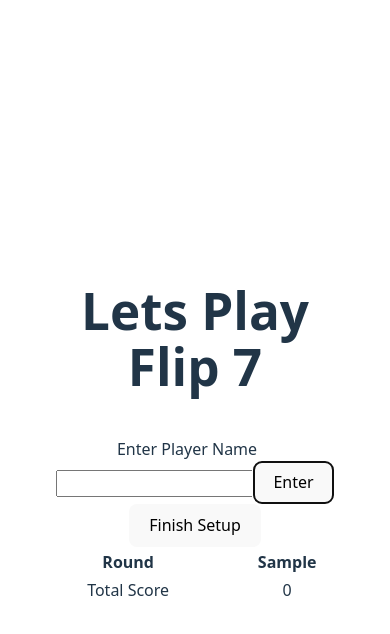
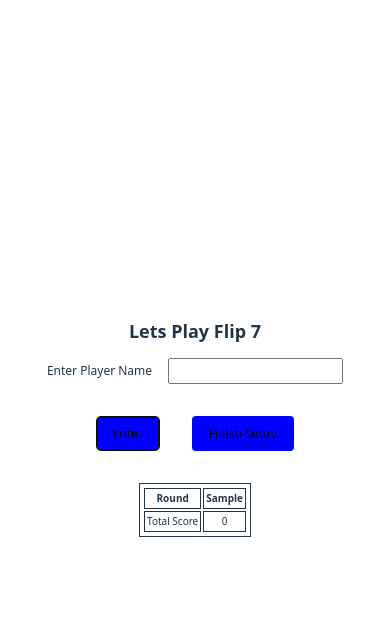
Before and after one commit to Jpatrick6420/flipseven, a React (Vite) app: page / in a window 390 px wide. Both pictures are taken after typing "Sample" into the empty fields and a click on the button "Enter". Shown: the top 634 px of the page. Built offline with nearby package versions, Linux system fonts and the light colour scheme.

Commit message:
added media query stying

```diff
--- a/src/App.css
+++ b/src/App.css
@@ -16,6 +16,27 @@
 }
 .logo.react:hover {
   filter: drop-shadow(0 0 2em #61dafbaa);
+}
+.table_wrapper {
+  overflow-x: auto;
+}
+button {
+  background-color: blue;
+  padding: 8px 16px;
+  border-radius: 4px;
+  margin: 2rem 1rem;
+}
+table {
+  max-width: max-content;
+}
+table,
+td,
+th {
+  border: 1px solid;
+  padding: 2px;
+}
+.name_section {
+  white-space: nowrap;
 }
 
 @keyframes logo-spin {
@@ -45,6 +66,7 @@ ul {
 }
 table {
   width: 20rem;
+  font-size: 10px;
 }
 label {
   margin-right: 1rem;
@@ -61,3 +83,16 @@ input {
 table {
   margin: 0 auto;
 }
+@media (min-width: 300px) and (max-width: 390px) {
+  label,
+  input,
+  button {
+    font-size: 12px;
+  }
+  h1 {
+    font-size: 18px;
+  }
+  table {
+    width: 100%;
+  }
+}
--- a/src/App.jsx
+++ b/src/App.jsx
@@ -3,6 +3,7 @@ import "./App.css";
 import AddPlayer from "./components/AddPlayer";
 import PlayGame from "./components/PlayGame";
 import GameOver from "./components/GameOver";
+import Table from "./components/Table";
 
 function App() {
   const [players, setPlayers] = useState([]);
@@ -44,54 +45,7 @@ function App() {
         />
       )}
 
-      <table className="table">
-        <thead>
-          <tr>
-            <th>Round</th>
-            {players.length > 0 &&
-              players.map((player, i) => {
-                return <th key={i + player.name}>{player.name}</th>;
-              })}
-          </tr>
-        </thead>
-        <tbody>
-          {Array.from(
-            {
-              length: Math.max(
-                0,
-                ...players.map((p) => p.prevScores?.length ?? 0)
-              ),
-            },
-            (_, roundIdx) => (
-              <tr key={roundIdx}>
-                <td>{roundIdx + 1}</td>
-                {players.map((p) => (
-                  <td key={p.name}>{p.prevScores?.[roundIdx] ?? ""}</td>
-                ))}
-              </tr>
-            )
-          )}
-          {/* {players.length > 0 &&
-            players[0].prevScores.map((_, roundInd) => (
-              <tr key={roundInd}>
-                {players.map((player) => (
-                  <td key={player.name}>
-                    {player.prevScores[roundInd]?.score ?? ""}
-                  </td>
-                ))}
-              </tr>
-            ))} */}
-        </tbody>
-        <tfoot>
-          <tr>
-            <td>Total Score</td>
-            {players.length > 0 &&
-              players.map((cur, i) => {
-                return <td key={i}>{cur.score}</td>;
-              })}
-          </tr>
-        </tfoot>
-      </table>
+      <Table data={players} />
     </section>
   );
 }
--- a/src/components/AddPlayer.jsx
+++ b/src/components/AddPlayer.jsx
@@ -32,9 +32,10 @@ function AddPlayer({ handle, handlePhaseChange }) {
           value={playerName}
           onChange={(e) => handleNameChange(e)}
         />
-
-        <button onClick={(e) => handleSubmitName(e)}>Enter</button>
-        <button onClick={handleSetupFinished}>Finish Setup</button>
+        <div>
+          <button onClick={(e) => handleSubmitName(e)}>Enter</button>
+          <button onClick={handleSetupFinished}>Finish Setup</button>
+        </div>
       </form>
     </>
   );
--- a/src/components/GameOver.jsx
+++ b/src/components/GameOver.jsx
@@ -6,7 +6,9 @@ function GameOver({
   setTopPlayer,
 }) {
   const handleNewGame = () => {
-    setPlayers((prev) => prev.map((item) => ({ ...item, score: 0 })));
+    setPlayers((prev) =>
+      prev.map((item) => ({ ...item, score: 0, prevScores: [] }))
+    );
     setGamePhase("play");
     setWinners([]);
     setTopPlayer({});
--- a/src/components/PlayGame.jsx
+++ b/src/components/PlayGame.jsx
@@ -53,7 +53,8 @@ function PlayGame({ players, setPlayers, setWinners }) {
   return (
     <>
       {
-        <form className="name_section" onSubmit={(e) => handleScoreSubmit(e)}>
+        <form className="round_section" onSubmit={(e) => handleScoreSubmit(e)}>
+          <div>
             <label>What did {tempScore[index]?.name} score this round?</label>
             <input
               type="number"
@@ -61,8 +62,12 @@ function PlayGame({ players, setPlayers, setWinners }) {
               onChange={(e) => handleScoreChange(e)}
               autoFocus
             />
+          </div>
+
+          <div>
             <button onClick={(e) => handleScoreSubmit(e)}>Submit</button>
             <button onClick={handleEndRound}>End Round</button>
+          </div>
         </form>
       }
       <table>
--- /dev/null
+++ b/src/components/Table.jsx
@@ -0,0 +1,46 @@
+function Table({ data }) {
+  return (
+    <div className="table_wrapper">
+      <table className="table">
+        <thead>
+          <tr>
+            <th>Round</th>
+            {data.length > 0 &&
+              data.map((player, i) => {
+                return <th key={i + player.name}>{player.name}</th>;
+              })}
+          </tr>
+        </thead>
+        <tbody>
+          {Array.from(
+            {
+              length: Math.max(
+                0,
+                ...data.map((p) => p.prevScores?.length ?? 0)
+              ),
+            },
+            (_, roundIdx) => (
+              <tr key={roundIdx}>
+                <td>{roundIdx + 1}</td>
+                {data.map((p) => (
+                  <td key={p.name}>{p.prevScores?.[roundIdx] ?? ""}</td>
+                ))}
+              </tr>
+            )
+          )}
+        </tbody>
+        <tfoot>
+          <tr>
+            <td>Total Score</td>
+            {data.length > 0 &&
+              data.map((cur, i) => {
+                return <td key={i}>{cur.score}</td>;
+              })}
+          </tr>
+        </tfoot>
+      </table>
+    </div>
+  );
+}
+
+export default Table;
```
Lines whose indentation alone changed are shown as unchanged.
